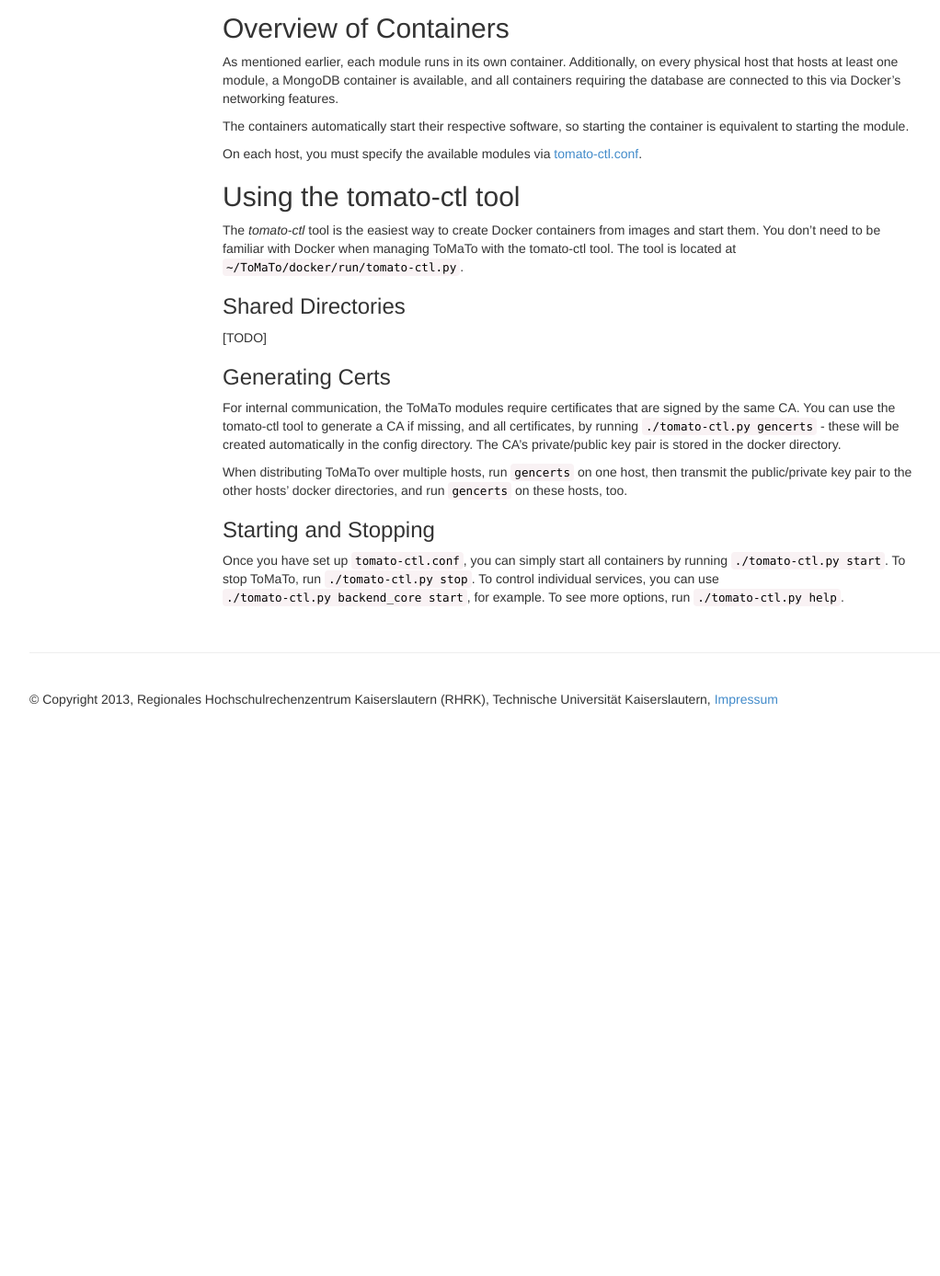
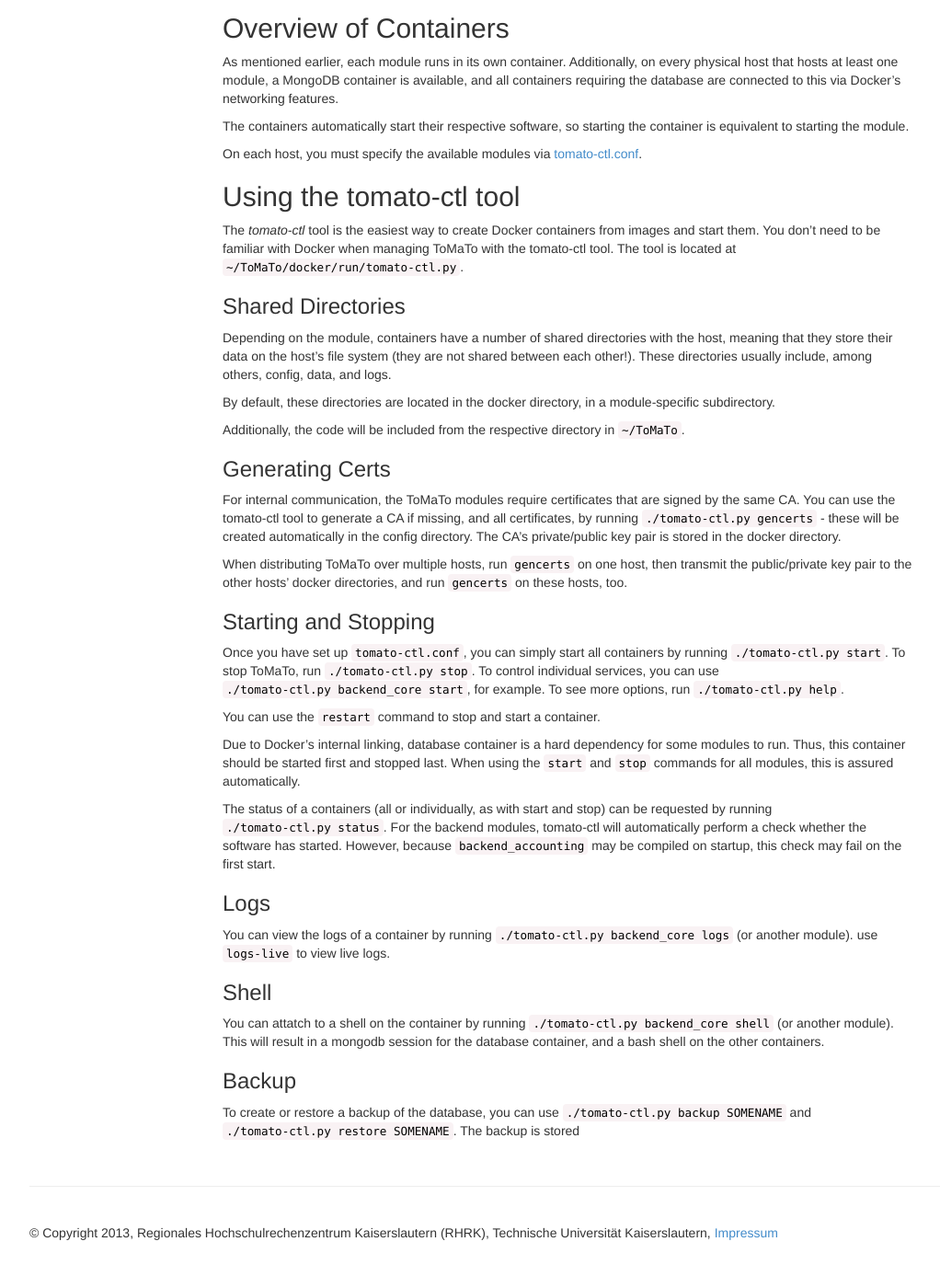
Before and after one commit to GLab/glab.github.io, a Jekyll site: the page built from manuals/setup/tomato-ctl.md, in a window 1280 px wide and 1400 px high, scrolled down 552 px. Shown: the top 1387 px of the window at 92% size, without its empty margins (38-1060 px from the left). Built offline with Jekyll 4.4.1, drawn with Linux system fonts in a browser that asks for light colours; before the commit the page ends 1372 px from its top, so only the background shows below that.

Commit message:
continued tomato-ctl manpage

```diff
--- a/manuals/setup/tomato-ctl.md
+++ b/manuals/setup/tomato-ctl.md
@@ -28,7 +28,11 @@ The _tomato-ctl_ tool is the easiest way to create Docker containers from images
 
 ### Shared Directories
 
-[TODO]
+Depending on the module, containers have a number of shared directories with the host, meaning that they store their data on the host's file system (they are not shared between each other!). These directories usually include, among others, config, data, and logs.
+
+By default, these directories are located in the docker directory, in a module-specific subdirectory.
+
+Additionally, the code will be included from the respective directory in `~/ToMaTo`.
 
 ### Generating Certs
 
@@ -39,3 +43,21 @@ When distributing ToMaTo over multiple hosts, run `gencerts` on one host, then t
 ### Starting and Stopping
 
 Once you have set up `tomato-ctl.conf`, you can simply start all containers by running `./tomato-ctl.py start`. To stop ToMaTo, run `./tomato-ctl.py stop`. To control individual services, you can use `./tomato-ctl.py backend_core start`, for example. To see more options, run `./tomato-ctl.py help`.
+
+You can use the `restart` command to stop and start a container.
+
+Due to Docker's internal linking, database container is a hard dependency for some modules to run. Thus, this container should be started first and stopped last. When using the `start` and `stop` commands for all modules, this is assured automatically.
+
+The status of a containers (all or individually, as with start and stop) can be requested by running `./tomato-ctl.py status`. For the backend modules, tomato-ctl will automatically perform a check whether the software has started. However, because `backend_accounting` may be compiled on startup, this check may fail on the first start.
+
+### Logs
+
+You can view the logs of a container by running `./tomato-ctl.py backend_core logs` (or another module). use `logs-live` to view live logs.
+
+### Shell
+
+You can attatch to a shell on the container by running `./tomato-ctl.py backend_core shell` (or another module). This will result in a mongodb session for the database container, and a bash shell on the other containers.
+
+### Backup
+
+To create or restore a backup of the database, you can use `./tomato-ctl.py backup SOMENAME` and `./tomato-ctl.py restore SOMENAME`. The backup is stored
```
